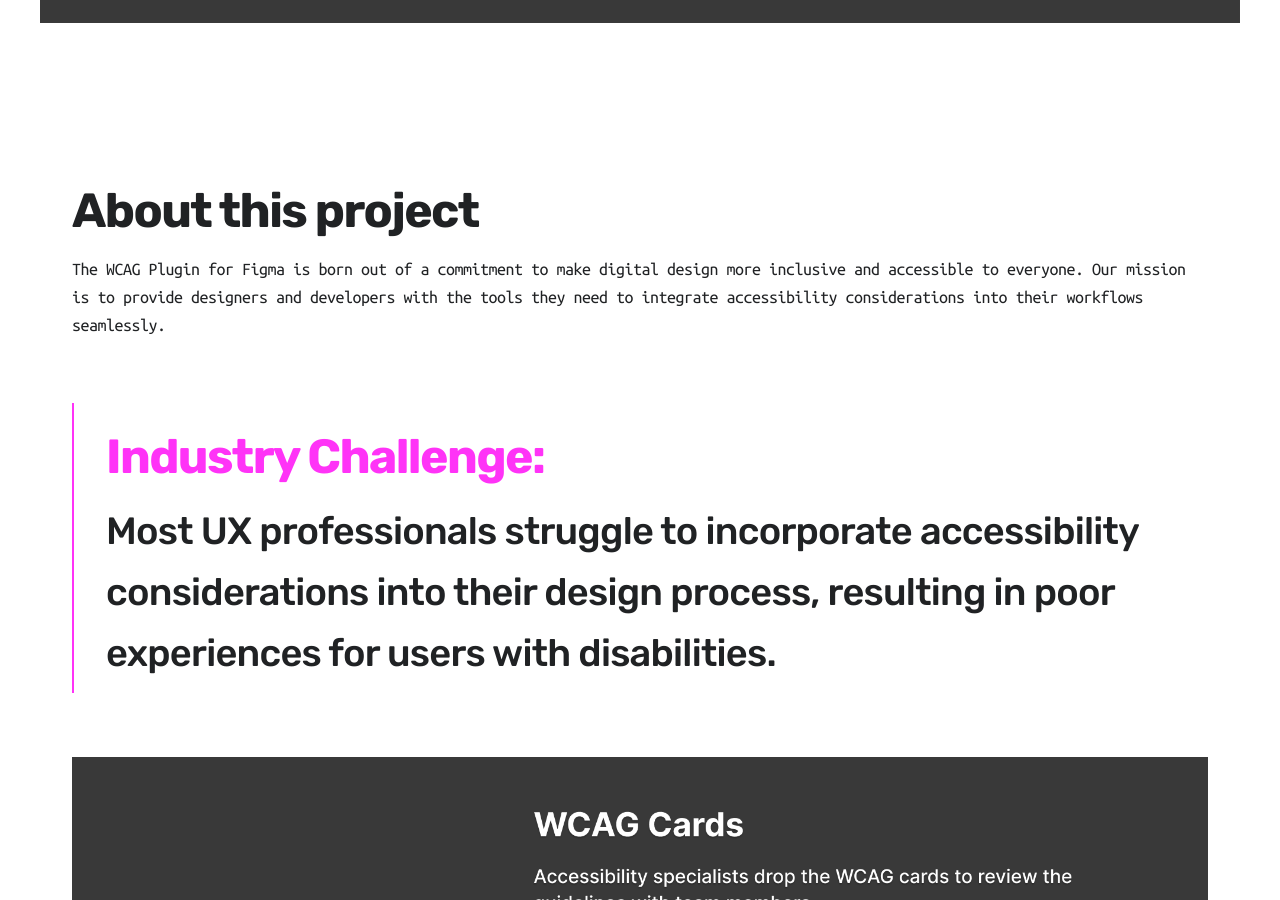
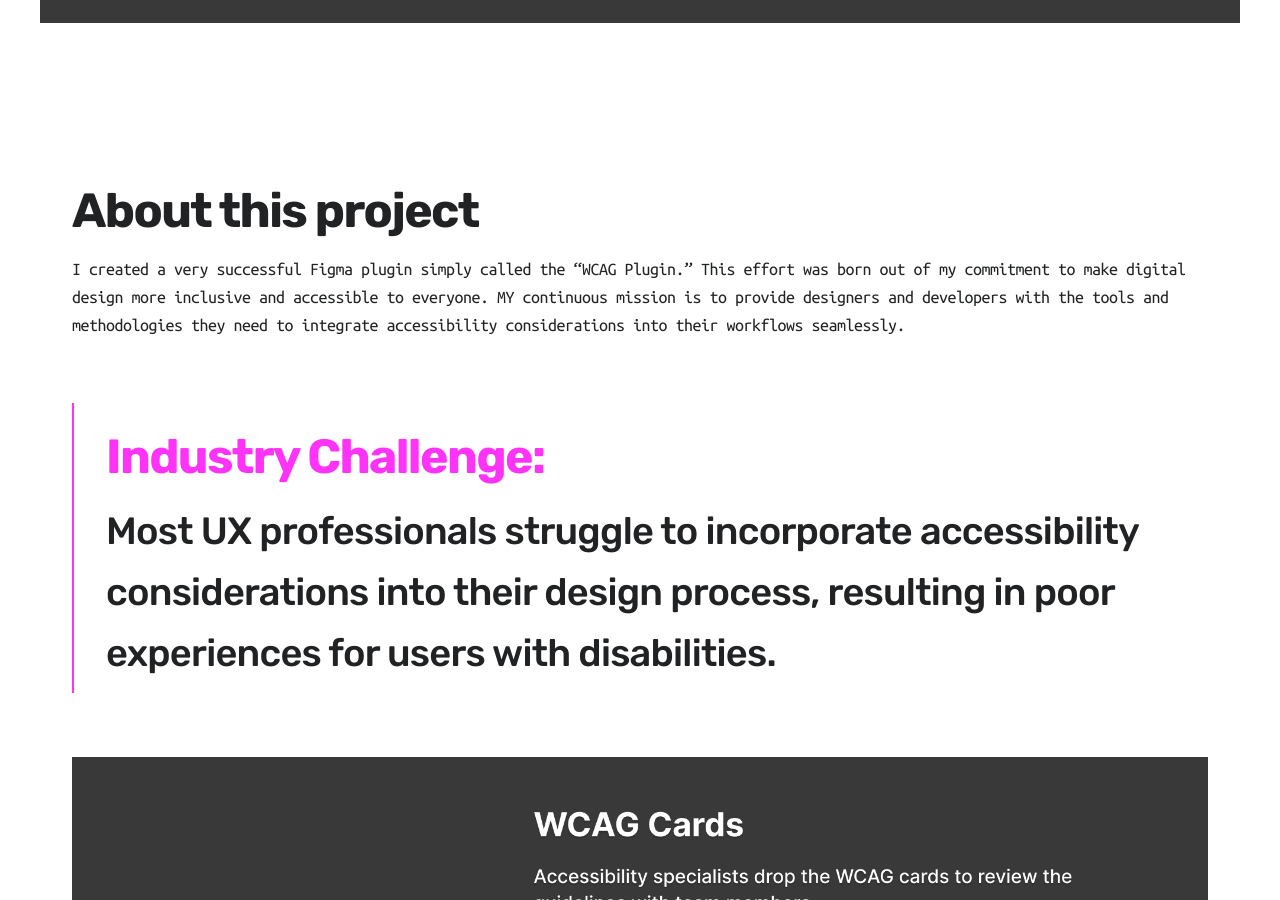
Before and after one commit to mpaiva/venus, a Jekyll site: the page built from _projects/2024-05-25-wcag-plugin.md, in a window 1280 px wide and 900 px high, scrolled down 1097 px. Built offline with Jekyll 4.4.1, drawn with Linux system fonts in a browser that asks for light colours; nearby versions of some CDN libraries.

Commit message:
wcag plugin update

```diff
--- a/_projects/2024-05-25-wcag-plugin.md
+++ b/_projects/2024-05-25-wcag-plugin.md
@@ -30,7 +30,7 @@
 
 ## About this project
 
-The WCAG Plugin for Figma is born out of a commitment to make digital design more inclusive and accessible to everyone. Our mission is to provide designers and developers with the tools they need to integrate accessibility considerations into their workflows seamlessly.
+I created a very successful Figma plugin simply called the "WCAG Plugin." This effort was born out of my commitment to make digital design more inclusive and accessible to everyone. MY continuous mission is to provide designers and developers with the tools and methodologies they need to integrate accessibility considerations into their workflows seamlessly.
 
 > <h2>Industry Challenge:</h2> Most UX professionals struggle to incorporate accessibility considerations into their design process, resulting in poor experiences for users with disabilities.
 
```
